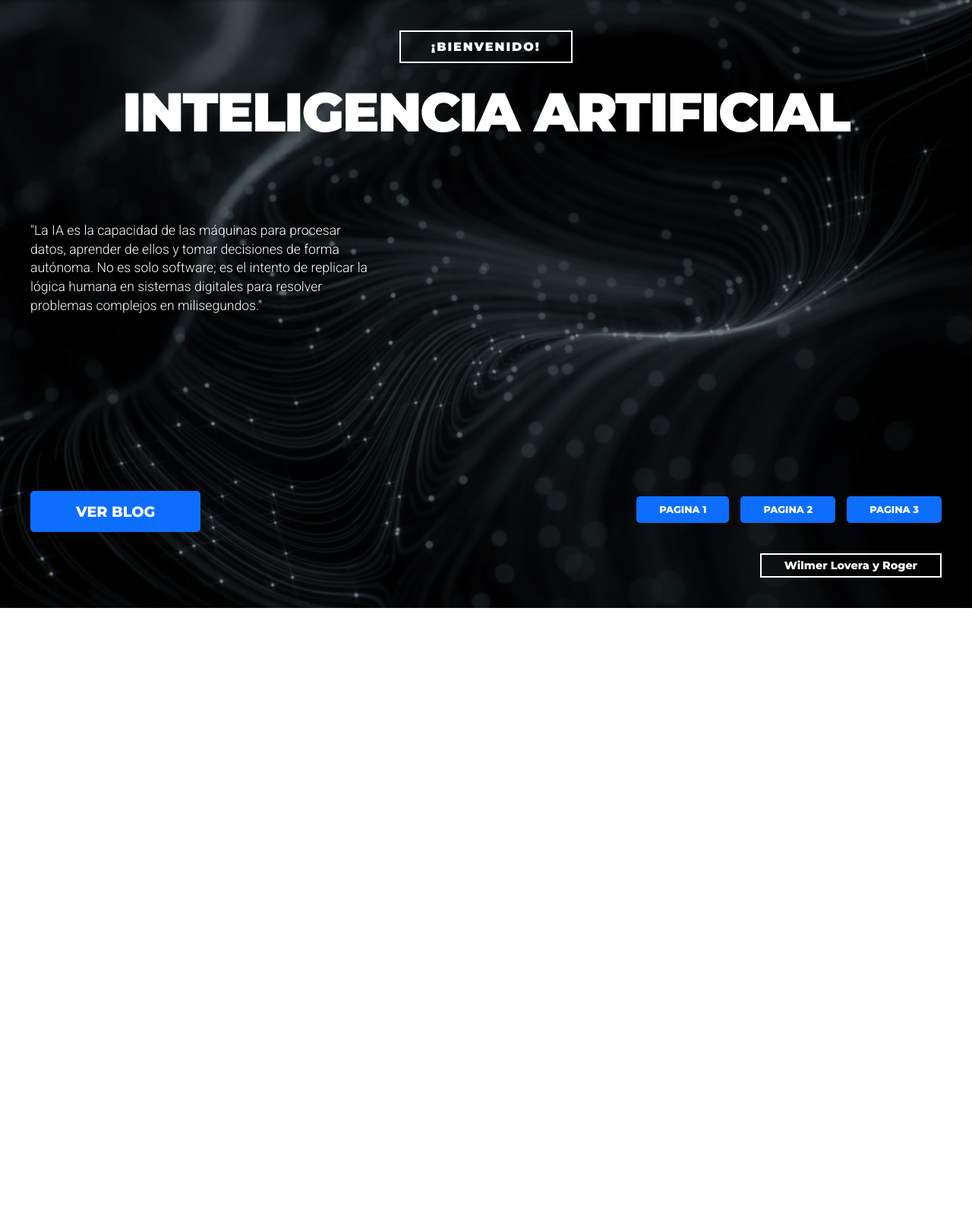
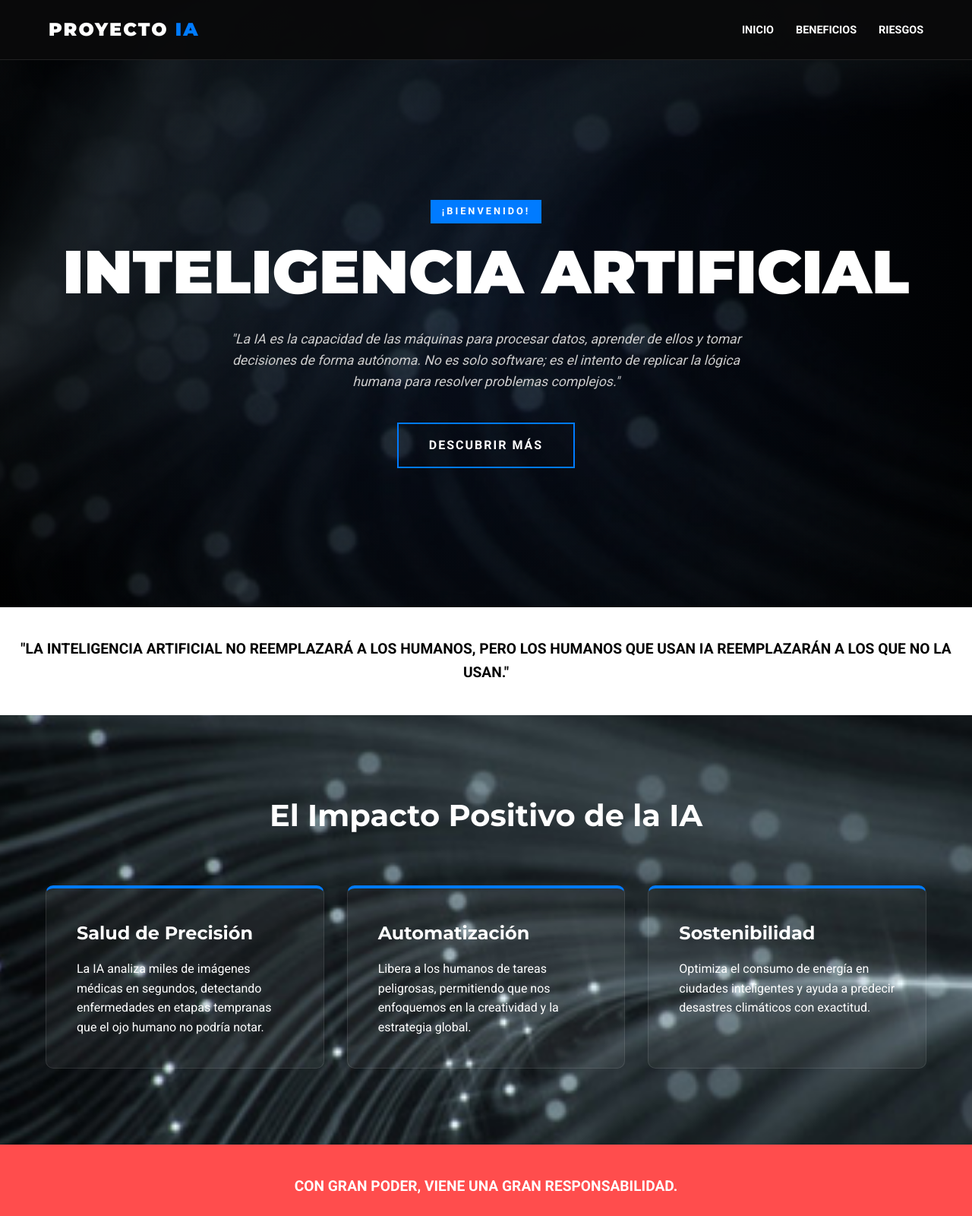
Before and after one commit to RogerTechSol/BLOG-GRUPAL-WILMER-Y-ROGER-, a plain HTML site: page index.html in a window 1280 px wide. Shown: the top 1600 px of the page at 76% size. Before the commit the page ends 800 px from the top, so only its background shows below. Drawn offline with Linux system fonts and the light colour scheme.

Commit message:
desarrollo de sercion 1 y 2 y cambio a la barra de busqueda del  perfil

```diff
--- a/index.html
+++ b/index.html
@@ -3,42 +3,98 @@
 <head>
     <meta charset="UTF-8">
     <meta name="viewport" content="width=device-width, initial-scale=1.0">
-    <title>Blog de IA - Inicio</title>
+    <title>IA: Perspectivas y Desafíos - Wilmer & Roger</title>
     <link rel="stylesheet" href="style.css">
-    <link href="https://fonts.googleapis.com/css2?family=Montserrat:wght@800;900&family=Roboto:wght@300&display=swap" rel="stylesheet">
+    <link href="https://fonts.googleapis.com/css2?family=Montserrat:wght@700;900&family=Roboto:wght@400;700&display=swap" rel="stylesheet">
 </head>
 <body>
 
     <div class="overlay"></div>
 
-    <main class="container">
-        <header class="header">
+    <nav class="navbar">
+        <div class="nav-logo">PROYECTO <span>IA</span></div>
+        <div class="nav-links">
+            <a href="#inicio">Inicio</a>
+            <a href="#beneficios">Beneficios</a>
+            <a href="#contras">Riesgos</a>
+        </div>
+    </nav>
+
+    <section class="hero-section" id="inicio">
+        <div class="container">
+            <div class="header">
                 <div class="caja-bienvenido">¡BIENVENIDO!</div>
-        </header>
+            </div>
 
             <h1 class="titulo-principal">INTELIGENCIA ARTIFICIAL</h1>
 
-        <section class="seccion-info">
+            <div class="seccion-info">
                 <p class="descripcion">
-                "La IA es la capacidad de las máquinas para procesar datos, aprender de ellos y tomar decisiones de forma autónoma. No es solo software; es el intento de replicar la lógica humana en sistemas digitales para resolver problemas complejos en milisegundos."
+                    "La IA es la capacidad de las máquinas para procesar datos, aprender de ellos y tomar decisiones de forma autónoma. No es solo software; es el intento de replicar la lógica humana para resolver problemas complejos."
                 </p>
+            </div>
+
+            <div class="footer-left">
+                <a href="#beneficios" class="btn-azul">DESCUBRIR MÁS</a>
+            </div>
+        </div>
     </section>
 
-        <div class="footer-left">
-            <a href="#" class="btn-azul btn-grande">VER BLOG</a>
+    <div class="separador">
+        <p>"La Inteligencia Artificial no reemplazará a los humanos, pero los humanos que usan IA reemplazarán a los que no la usan."</p>
     </div>
 
-        <div class="footer-right">
-            <div class="botones-paginas">
-                <a href="#" class="btn-azul btn-sm">PAGINA 1</a>
-                <a href="#" class="btn-azul btn-sm">PAGINA 2</a>
-                <a href="#" class="btn-azul btn-sm">PAGINA 3</a>
-            </div>
-            <div class="caja-participantes">
-                Wilmer Lovera y Roger
+    <section class="seccion-bloque" id="beneficios">
+        <div class="container">
+            <h2 class="subtitulo-seccion">El Impacto Positivo de la IA</h2>
+            <div class="grid-layout">
+                <article class="card card-pro">
+                    <h3>Salud de Precisión</h3>
+                    <p>La IA analiza miles de imágenes médicas en segundos, detectando enfermedades en etapas tempranas que el ojo humano no podría notar.</p>
+                </article>
+                <article class="card card-pro">
+                    <h3>Automatización</h3>
+                    <p>Libera a los humanos de tareas peligrosas, permitiendo que nos enfoquemos en la creatividad y la estrategia global.</p>
+                </article>
+                <article class="card card-pro">
+                    <h3>Sostenibilidad</h3>
+                    <p>Optimiza el consumo de energía en ciudades inteligentes y ayuda a predecir desastres climáticos con exactitud.</p>
+                </article>
             </div>
         </div>
-    </main>
+    </section>
+
+    <div class="separador separador-alerta">
+        <p>CON GRAN PODER, VIENE UNA GRAN RESPONSABILIDAD.</p>
+    </div>
+
+    <section class="seccion-bloque" id="contras">
+        <div class="container">
+            <h2 class="subtitulo-seccion text-alerta">El Lado Oscuro: Desafíos y Riesgos</h2>
+            <div class="grid-layout">
+                <article class="card card-riesgo">
+                    <h3>Desplazamiento Laboral</h3>
+                    <p>La rapidez de la automatización amenaza con sustituir millones de empleos antes de que los trabajadores aprendan nuevas habilidades.</p>
+                </article>
+                <article class="card card-riesgo">
+                    <h3>Sesgos Algorítmicos</h3>
+                    <p>Si la IA tiene prejuicios, tomará decisiones discriminatorias en créditos bancarios, contrataciones o justicia legal.</p>
+                </article>
+                <article class="card card-riesgo">
+                    <h3>Privacidad de Datos</h3>
+                    <p>Los modelos requieren información personal para entrenarse, poniendo en riesgo la identidad digital de todos.</p>
+                </article>
+            </div>
+        </div>
+    </section>
+
+    <footer class="footer-final">
+        <div class="container footer-content">
+            <div class="caja-participantes">
+                Wilmer Lovera & Roger Solano &copy; 2026
+            </div>
+        </div>
+    </footer>
 
 </body>
 </html>
--- a/style.css
+++ b/style.css
@@ -1,3 +1,5 @@
+
+/* Configuraciones Globales */
 * {
     margin: 0;
     padding: 0;
@@ -5,181 +7,187 @@
 }
 
 body {
-    /* fondo  */
-    background-image: url(Generic_Featured_DarkSideGenAI_1200x628.jpg);
+    font-family: 'Roboto', sans-serif;
+    background: url('Generic_Featured_DarkSideGenAI_1200x628.jpg') no-repeat center center;
     background-size: cover;
-    background-position: center;
-    font-family: 'Montserrat', sans-serif;
-    height: 100vh;
-    color: white;
-    overflow: hidden;
-}
-
-/* oscurecer imagen */
-.overlay {
-    position: absolute;
-    width: 100%;
-    height: 100%;
-    background: rgba(0, 0, 0, 0.4);
-    z-index: 1;
+    color: #ffffff;
+    line-height: 1.6;
+    overflow-x: hidden;
 }
 
 .container {
-    position: relative;
-    z-index: 2;
-    height: 100vh;
-    padding: 40px;
+    max-width: 1200px;
+    margin: 0 auto;
+    padding: 0 20px;
 }
 
-/* --- CABECERA --- */
-.header {
+/* Overlay de fondo general */
+.overlay {
+    position: fixed;
+    top: 0;
+    left: 0;
+    width: 100%;
+    height: 100%;
+    background: radial-gradient(circle at center, rgba(30, 60, 114, 0.2) 0%, rgba(0, 0, 0, 0.8) 100%);
+    z-index: -1;
+}
+
+/* Navegación */
+.navbar {
+    display: flex;
+    justify-content: space-between;
+    align-items: center;
+    padding: 20px 5%;
+    background: rgba(10, 10, 11, 0.95);
+    position: sticky;
+    top: 0;
+    z-index: 1000;
+    border-bottom: 1px solid rgba(255, 255, 255, 0.1);
+}
+
+.nav-logo {
+    font-family: 'Montserrat', sans-serif;
+    font-weight: 900;
+    font-size: 1.5rem;
+    letter-spacing: 2px;
+}
+
+.nav-logo span {
+    color: #007bff;
+}
+
+.nav-links a {
+    color: #fff;
+    text-decoration: none;
+    margin-left: 25px;
+    font-weight: 700;
+    font-size: 0.9rem;
+    text-transform: uppercase;
+    transition: color 0.3s;
+}
+
+.nav-links a:hover {
+    color: #007bff;
+}
+
+/* Hero Section */
+.hero-section {
+    height: 90vh;
+    display: flex;
+    align-items: center;
     text-align: center;
-    margin-bottom: 20px;
 }
 
 .caja-bienvenido {
     display: inline-block;
-    border: 2px solid white;
-    padding: 10px 40px;
+    background: #007bff;
+    padding: 5px 15px;
     font-weight: 900;
-    letter-spacing: 2px;
+    font-size: 0.8rem;
+    margin-bottom: 20px;
+    letter-spacing: 3px;
 }
 
-/* --- TITULO --- */
 .titulo-principal {
-    text-align: center;
-    font-size: 4.5rem;
+    font-family: 'Montserrat', sans-serif;
     font-weight: 900;
-    margin-top: 20px;
-    letter-spacing: -2px;
-}
-
-/* --- DESCRIPCIÓN --- */
-.seccion-info {
-    max-width: 450px;
-    margin-top: 100px;
+    font-size: clamp(2.5rem, 8vw, 5rem);
+    line-height: 1.1;
+    margin-bottom: 30px;
+    text-transform: uppercase;
 }
 
 .descripcion {
-    font-family: 'Roboto', sans-serif;
+    max-width: 700px;
+    margin: 0 auto 40px;
     font-size: 1.1rem;
-    line-height: 1.4;
-    text-shadow: 2px 2px 4px rgba(0,0,0,0.8);
+    color: #cccccc;
+    font-style: italic;
 }
 
-/* --- BOTONES AZULES --- */
 .btn-azul {
-    background-color: #0d6efd;
-    color: white;
+    display: inline-block;
+    padding: 15px 40px;
+    background: transparent;
+    border: 2px solid #007bff;
+    color: #fff;
     text-decoration: none;
-    font-weight: bold;
-    text-align: center;
-    transition: 0.3s;
+    font-weight: 700;
+    letter-spacing: 2px;
+    transition: all 0.3s ease;
 }
 
 .btn-azul:hover {
-    background-color: #004dc7;
-    transform: scale(1.05);
+    background: #007bff;
+    box-shadow: 0 0 20px rgba(0, 123, 255, 0.6);
 }
 
-.btn-grande {
-    padding: 15px 60px;
-    border-radius: 5px;
+/* Separadores */
+.separador {
+    background: #ffffff;
+    color: #000;
+    padding: 40px 20px;
+    text-align: center;
+    font-weight: 700;
     font-size: 1.2rem;
-    display: inline-block;
+    text-transform: uppercase;
 }
 
-.btn-sm {
-    padding: 10px 30px;
-    border-radius: 5px;
-    font-size: 0.8rem;
+.separador-alerta {
+    background: #ff4d4d;
+    color: #fff;
 }
 
-/* --- POSICIONAMIENTO de la parte de arriba --- */
-.footer-left {
-    position: absolute;
-    bottom: 100px;
-    left: 40px;
+/* Bloques de Contenido (Tarjetas) */
+.seccion-bloque {
+    padding: 100px 0;
 }
 
-.footer-right {
-    position: absolute;
-    bottom: 40px;
-    right: 40px;
-    text-align: right;
+.subtitulo-seccion {
+    font-family: 'Montserrat', sans-serif;
+    font-size: 2.5rem;
+    text-align: center;
+    margin-bottom: 60px;
 }
 
-.botones-paginas {
-    display: flex;
-    gap: 15px;
-    margin-bottom: 40px;
+.text-alerta {
+    color: #ff4d4d;
 }
 
-.caja-participantes {
-    display: inline-block;
-    border: 2px solid white;
-    padding: 5px 30px;
-    font-size: 0.9rem;
-    font-weight: bold;
-    background: rgba(0, 0, 0, 0.3);
+.grid-layout {
+    display: grid;
+    grid-template-columns: repeat(auto-fit, minmax(300px, 1fr));
+    gap: 30px;
 }
-@media (max-width: 768px) {
-    body {
-        /* Permitimos el scroll en el móvil porque el contenido es largo */
-        height: auto;
-        overflow-y: auto;
-        background-attachment: fixed; /* Mantiene el fondo quieto al bajar */
-    }
 
-    .container {
-        height: auto;
-        padding: 20px;
-        display: flex;
-        flex-direction: column;
-        align-items: center;
-        text-align: center;
-    }
+.card {
+    background: rgba(255, 255, 255, 0.05);
+    padding: 40px;
+    border-radius: 10px;
+    border: 1px solid rgba(255, 255, 255, 0.1);
+    transition: transform 0.3s ease;
+}
 
-    .titulo-principal {
-        font-size: 2.8rem; /* Un poco más pequeño para que no se corte */
-        margin-top: 30px;
-    }
+.card:hover {
+    transform: translateY(-10px);
+}
 
-    .seccion-info {
-        max-width: 100%;
-        margin-top: 40px;
-        margin-bottom: 40px;
-        padding: 0 10px;
-    }
+.card h3 {
+    font-family: 'Montserrat', sans-serif;
+    margin-bottom: 15px;
+    font-size: 1.5rem;
+}
 
-    /* Quitamos el posicionamiento absoluto para que fluyan uno tras otro */
-    .footer-left,
-    .footer-right {
-        position: static;
-        text-align: center;
-        width: 100%;
-        margin-bottom: 30px;
-    }
+.card-pro {
+    border-top: 4px solid #007bff;
+}
 
-    .botones-paginas {
-        justify-content: center;
-        flex-wrap: wrap; /* Si no caben, se ponen en dos filas */
-        gap: 10px;
-        margin-bottom: 20px;
-    }
+.card-riesgo {
+    border-top: 4px solid #ff4d4d;
+}
 
-    .btn-grande {
-        width: 100%; /* El botón "VER BLOG" ocupa el ancho disponible */
-        padding: 15px 0;
-    }
-
-    .btn-sm {
-        flex: 1; /* Los botones de página se reparten el espacio */
-        min-width: 100px;
-    }
-
-    .caja-participantes {
-        width: 100%;
-        box-sizing: border-box;
-    }
+/* Footer */
+.footer-final {
+    padding: 50px 0;
+    border-top: 1px solid rgba(255, 255, 255, 0.1);
 }
```
Also changed, not shown: Diseño sin título (4).png (deleted), Diseño sin título.jpg (deleted), imagen de fondo copy.jpg (deleted), imagen de fondo.jpg (deleted). Lines whose indentation alone changed are shown as unchanged.
